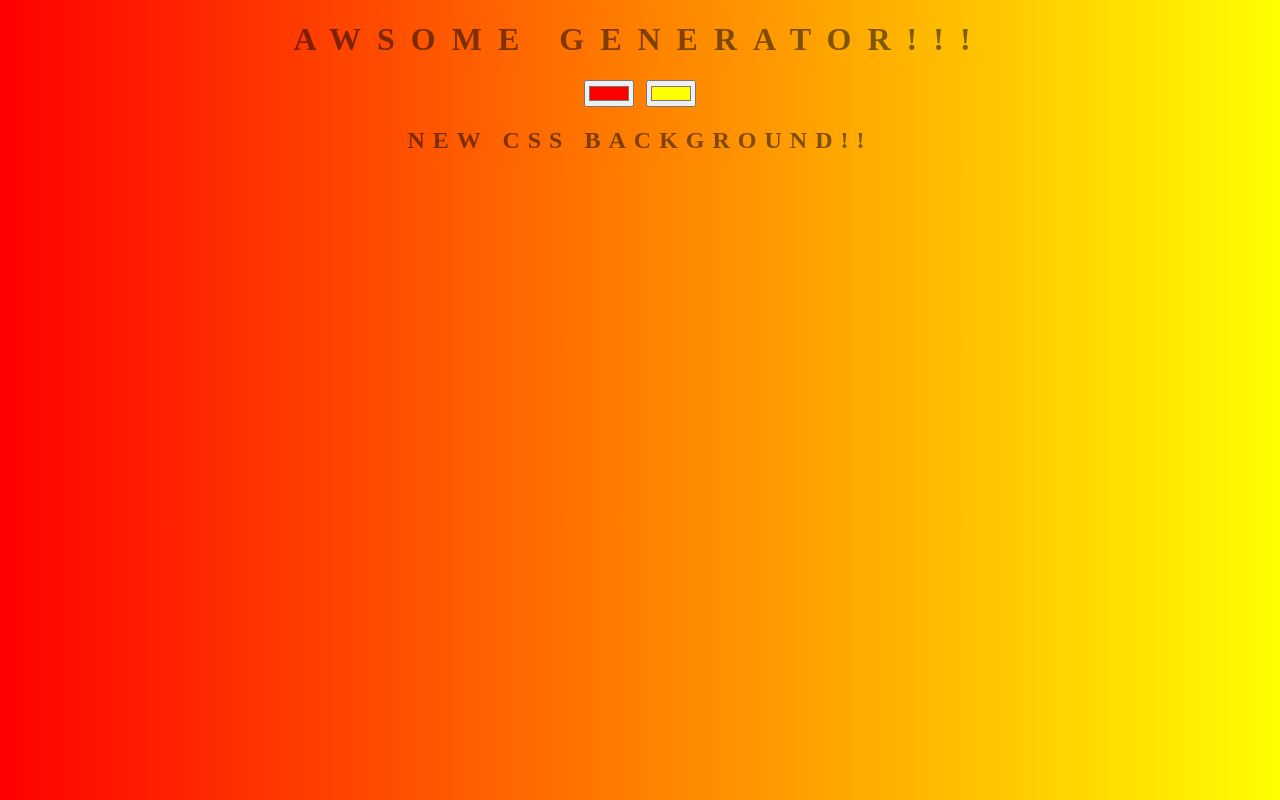
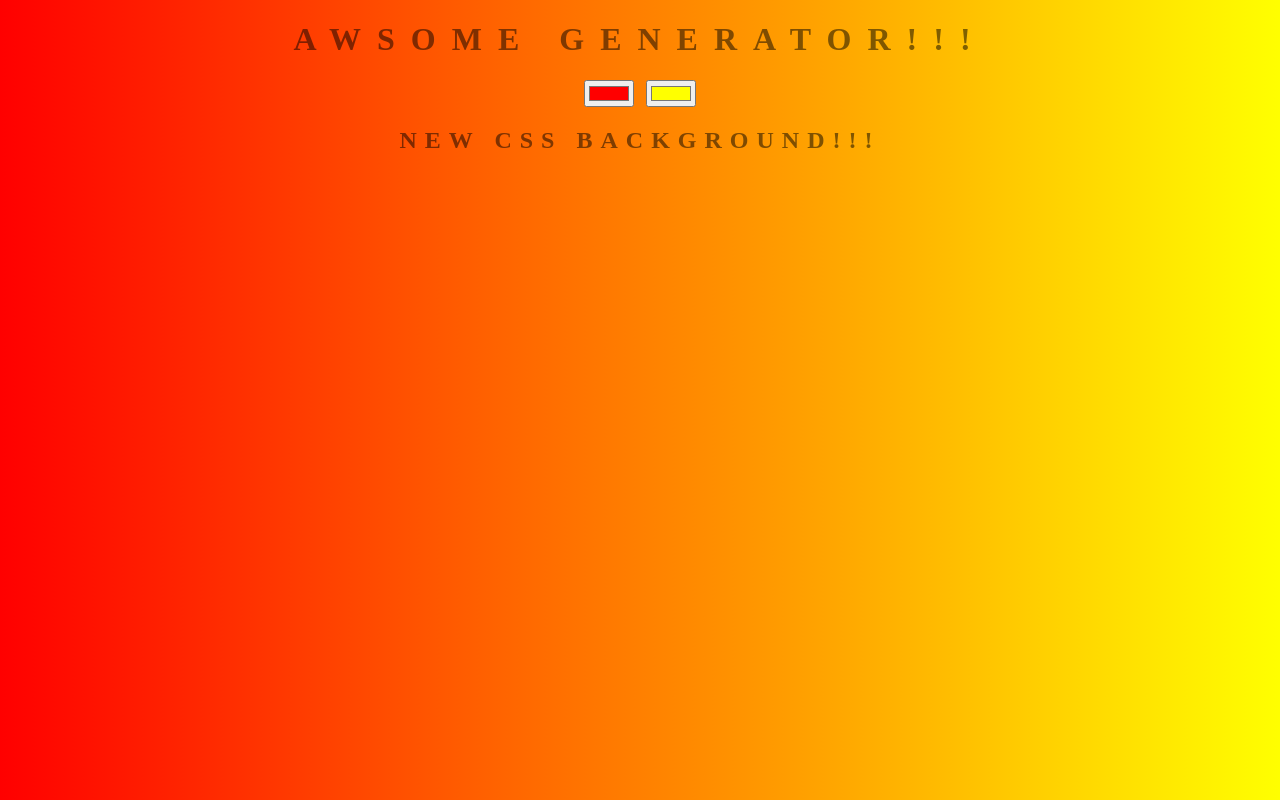
Before and after one commit to Itailevi420/background-generator.github.io, a plain HTML site: page index.html in a window 1280 px wide. Drawn offline with Linux system fonts and the light colour scheme.

Commit message:
added exclumation mark

```diff
--- a/index.html
+++ b/index.html
@@ -10,7 +10,7 @@
         <h1>Awsome Generator!!!</h1>
         <input class="color1" type="color" name="color1" value="#ff0000">
         <input class="color2" type="color" name="color2" value="#ffff00">
-        <h2>New CSS Background!!</h2>
+        <h2>New CSS Background!!!</h2>
         <h3></h3>
 
         <script type="text/javascript" src="script.js"></script>
```
